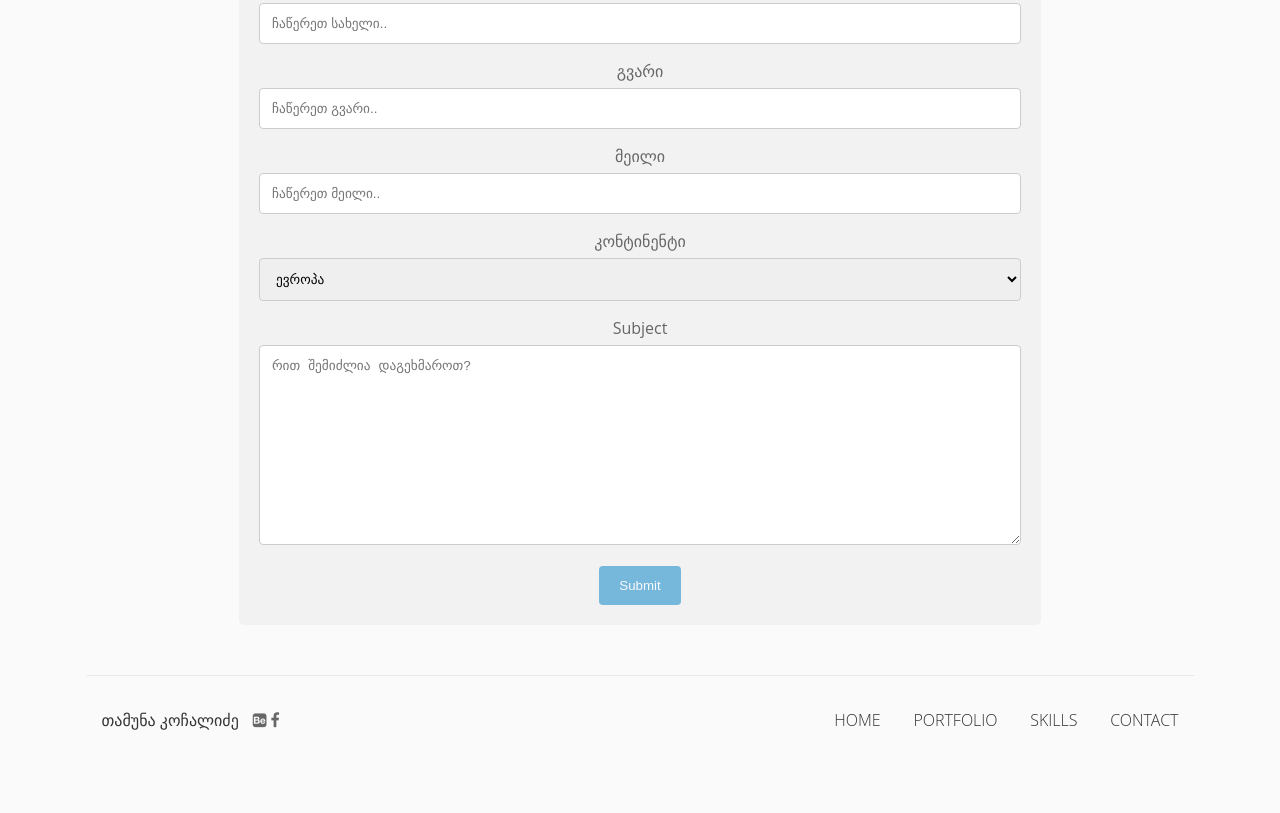
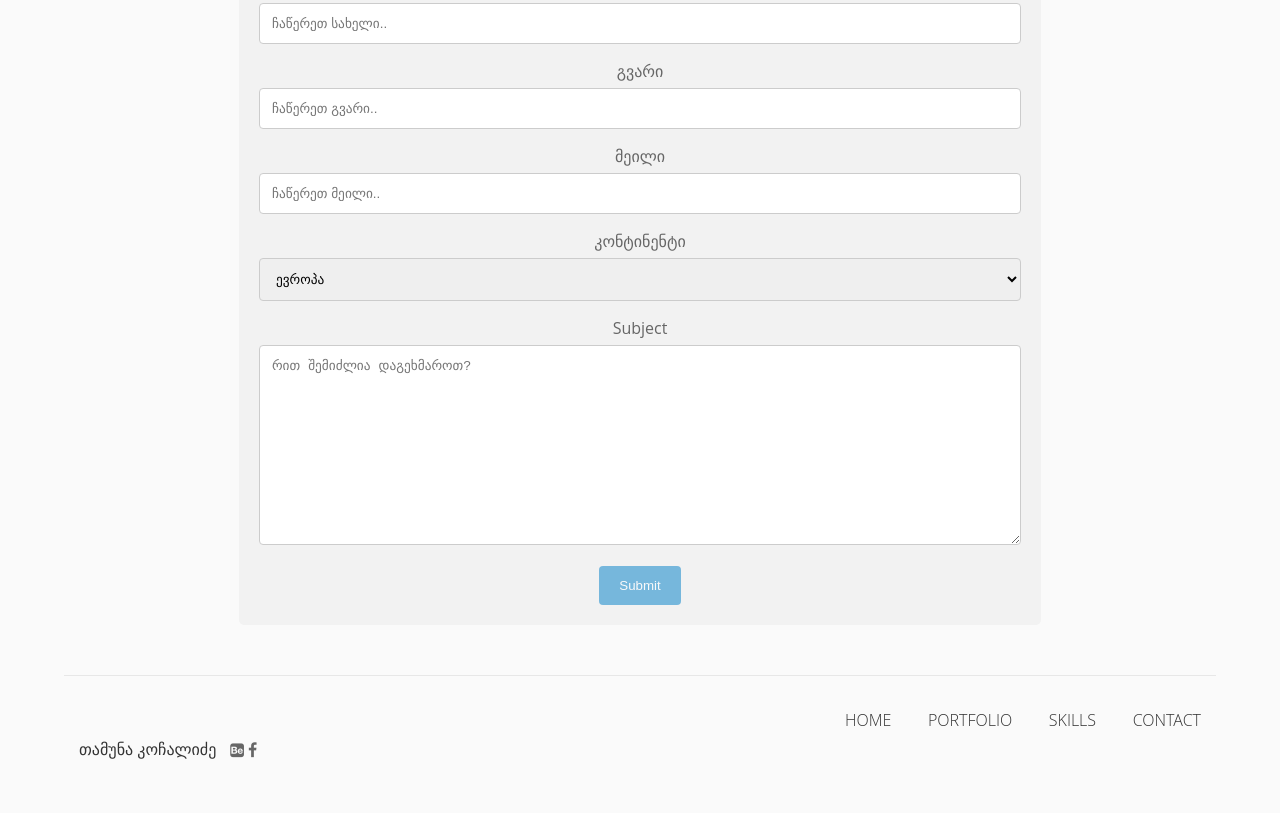
Before and after one commit to TamuKochalidze/final-project, a plain HTML site: page index.html in a window 1280 px wide. Shown: the part 3029-3842 px from the top of the page. Drawn offline with Linux system fonts and the light colour scheme.

Commit message:
removed section tag inside footer

```diff
--- a/index.html
+++ b/index.html
@@ -157,8 +157,7 @@
             </div>
         </section>
 
-        <footer>
-            <section class="wrapper footer">
+        <footer class="wrapper footer">
                 <div class="personal-info">
                     <p>თამუნა კოჩალიძე</p>
                     <div class="social-media">
@@ -177,7 +176,6 @@
                             <li><a href="#skills"><p>Skills</p></a></li>
                             <li><a href="#contact"><p>Contact</p></a></li>
                         </ul>
-                    </section>
                 </footer>
 
                 <script>
```
